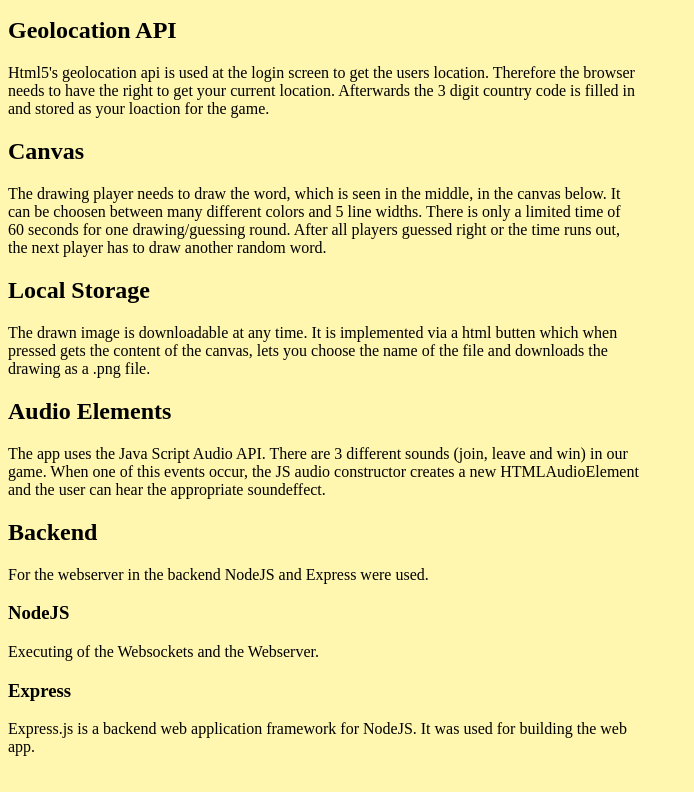
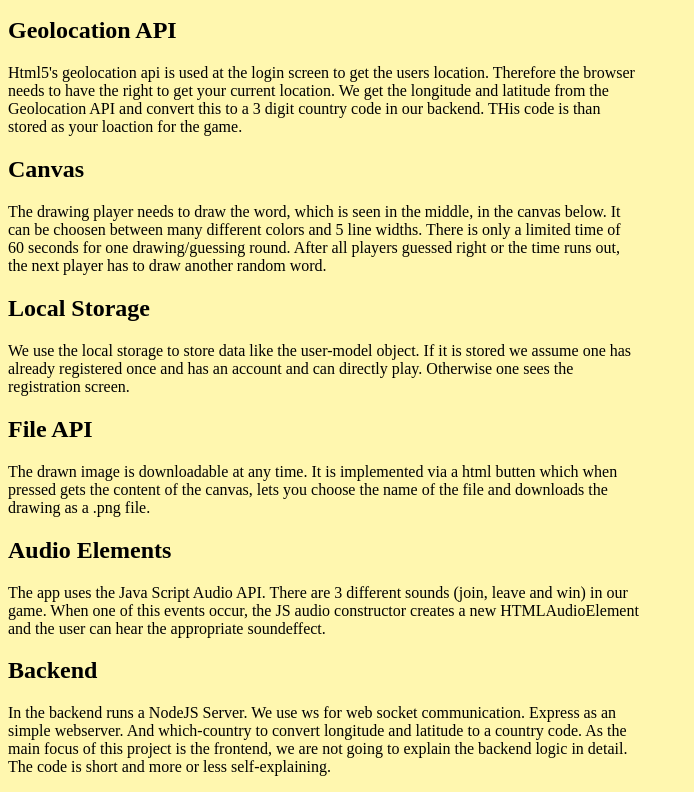
Before and after one commit to Umfi/drawguessgame, a plain HTML site: page frontend/src/documentation.html in a window 1280 px wide. Shown: the part 2117-2909 px from the top of the page, without its empty margins (0-694 px from the left). Drawn offline with Linux system fonts and the light colour scheme.

Commit message:
just some additional text

```diff
--- a/frontend/src/documentation.html
+++ b/frontend/src/documentation.html
@@ -31,7 +31,7 @@
 
         <h2>Websockets</h2>
         <p>
-            For communicating between server and clients Javascript websockets were used. When the game is initialized a new websocket on the localhost is constructed.
+            For communicating between server and clients websockets were used. When the game is initialized a new websocket connection to the backend is setup.
         </p>
 
 
@@ -50,7 +50,7 @@
         </ul>
 
         <h3>View</h3>
-        <p>Everything that the uses sees on the screen.</p>
+        <p>Everything that the users sees on the screen.</p>
         <ul>
             <li>Login form with name field and geolocation field</li>
             <li>Canvas for drawing</li>
@@ -74,7 +74,7 @@
 
         <h2>Geolocation API</h2>
         <p>
-            Html5's geolocation api is used at the login screen to get the users location. Therefore the browser needs to have the right to get your current location. Afterwards the 3 digit country code is filled in and stored as your loaction for the game.
+            Html5's geolocation api is used at the login screen to get the users location. Therefore the browser needs to have the right to get your current location. We get the longitude and latitude from the Geolocation API and convert this to a 3 digit country code in our backend. THis code is than stored as your loaction for the game.
         </p>
 
 
@@ -86,6 +86,11 @@
 
         <h2>Local Storage</h2>
         <p>
+           We use the local storage to store data like the user-model object. If it is stored we assume one has already registered once and has an account and can directly play. Otherwise one sees the registration screen.
+        </p>
+
+        <h2>File API</h2>
+        <p>
             The drawn image is downloadable at any time. It is implemented via a html butten which when pressed gets the content of the canvas, lets you choose the name of the file and downloads the drawing as a .png file.
         </p>
 
@@ -96,18 +101,8 @@
 
 
         <h2>Backend</h2>
-        <p>For the webserver in the backend NodeJS and Express were used.<br></p>
+        <p>In the backend runs a NodeJS Server. We use ws for web socket communication. Express as an simple webserver. And which-country to convert longitude and latitude to a country code. As the main focus of this project is the frontend, we are not going to explain the backend logic in detail. The code is short and more or less self-explaining.<br></p>
 
-        <h3>NodeJS</h3>
-        <p>
-            Executing of the Websockets and the Webserver.<br>
-        </p>
-
-
-        <h3>Express</h3>
-        <p>
-            Express.js is a backend web application framework for NodeJS. It was used for building the web app.<br>
-        </p>
 
     </div>
 </body>
```
